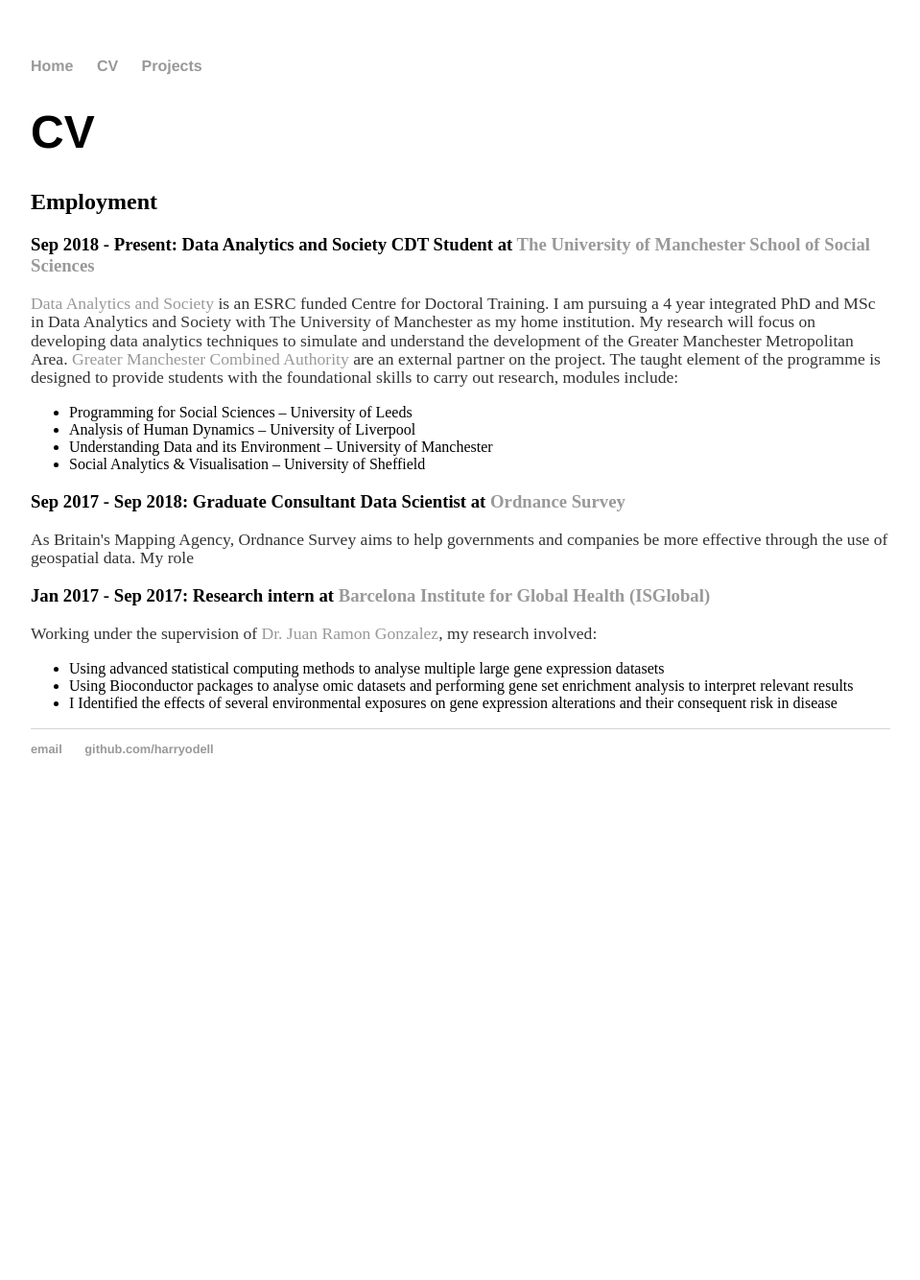
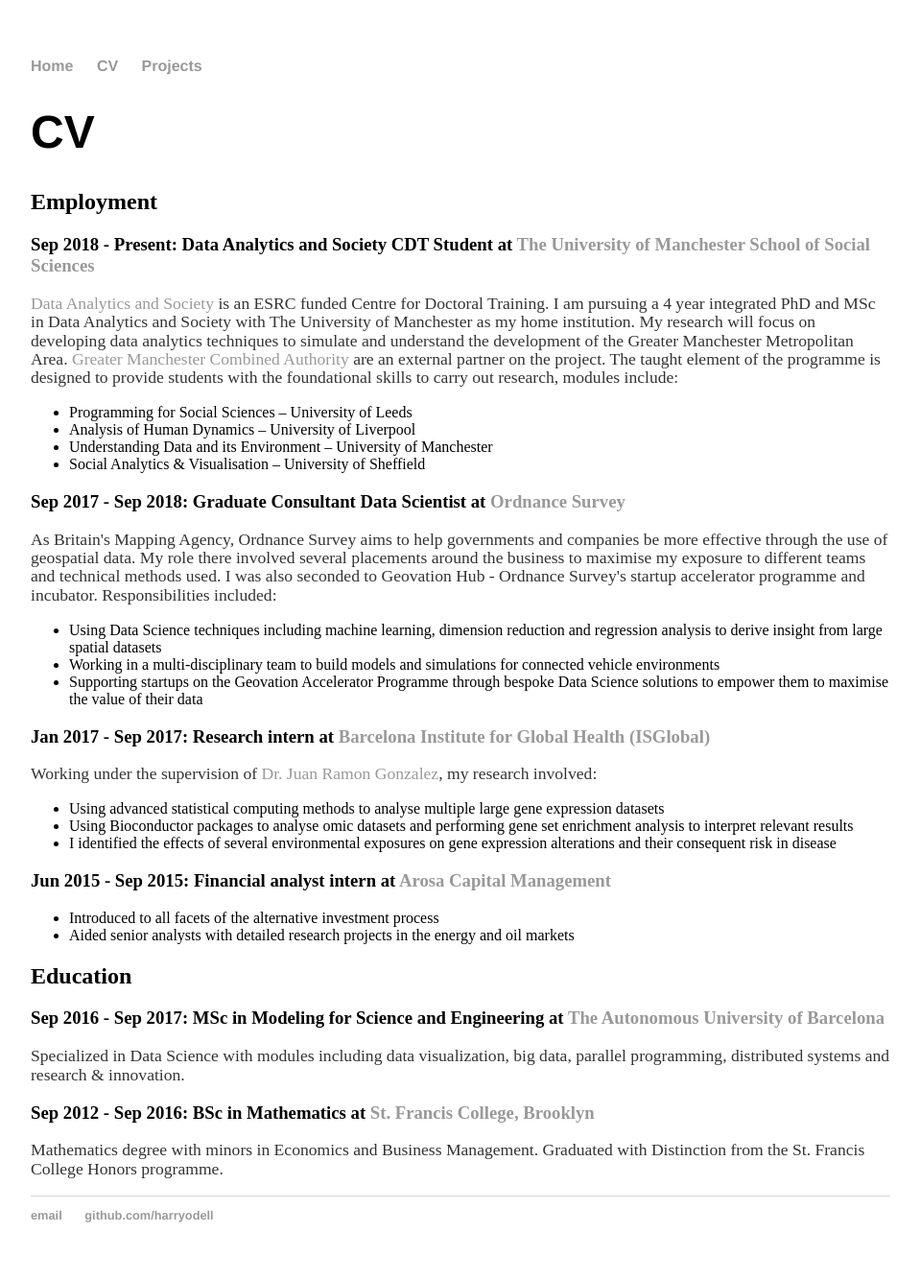
Before and after one commit to harryodell/harryodell.github.io, a Jekyll site: the page built from cv/index.html, in a window 1280 px wide. Shown: the whole page at 96% size, without its empty margins (160-1119 px from the left). Built offline with Jekyll 4.4.1, drawn with Linux system fonts in a browser that asks for light colours; before the commit the page ends 900 px from its top, so only the background shows below that.

Commit message:
updated cv/index.html

```diff
--- a/cv/index.html
+++ b/cv/index.html
@@ -24,8 +24,13 @@
 
 <h3>Sep 2017 - Sep 2018: Graduate Consultant Data Scientist at <a href="https://www.ordnancesurvey.co.uk/">Ordnance Survey</a></h3>
 <p>As Britain's Mapping Agency, Ordnance Survey aims to help governments and companies be more effective through the use of geospatial data.
-My role
-
+My role there involved several placements around the business to maximise my exposure to different teams and technical methods used.
+I was also seconded to Geovation Hub - Ordnance Survey's startup accelerator programme and incubator. Responsibilities included:
+<ul>
+  <li>Using Data Science techniques including machine learning, dimension reduction and regression analysis to derive insight from large spatial datasets </li>
+  <li>Working in a multi-disciplinary team to build models and simulations for connected vehicle environments</li>
+  <li>Supporting startups on the Geovation Accelerator Programme through bespoke Data Science solutions to empower them to maximise the value of their data</li>
+</ul>
 </p>
 
 
@@ -35,7 +40,25 @@
 <ul>
   <li>Using advanced statistical computing methods to analyse multiple large gene expression datasets</li>
   <li>Using Bioconductor packages to analyse omic datasets and performing gene set enrichment analysis to interpret relevant results</li>
-  <li>I Identified the effects of several environmental exposures on gene expression alterations and their consequent risk in disease</li>
+  <li>I identified the effects of several environmental exposures on gene expression alterations and their consequent risk in disease</li>
 </ul>
+</p>
 
+
+<h3>Jun 2015 - Sep 2015: Financial analyst intern at <a href="http://arosacapital.com/">Arosa Capital Management</a></h3>
+<p>
+<ul>
+  <li>Introduced to all facets of the alternative investment process</li>
+  <li>Aided senior analysts with detailed research projects in the energy and oil markets</li>
+</ul>
 </p>
+
+<h2>Education</h2>
+
+<h3>Sep 2016 - Sep 2017: MSc in Modeling for Science and Engineering at <a href="https://www.uab.cat/en/">The Autonomous University of Barcelona</a></h3>
+<p>Specialized in Data Science with modules including data visualization, big data, parallel programming, distributed systems and research & innovation.
+</p>
+
+<h3>Sep 2012 - Sep 2016: BSc in Mathematics at <a href="https://www.sfc.edu/">St. Francis College, Brooklyn</a></h3>
+<p>Mathematics degree with minors in Economics and Business Management. Graduated with Distinction from the St. Francis College Honors programme.
+</p>
```
